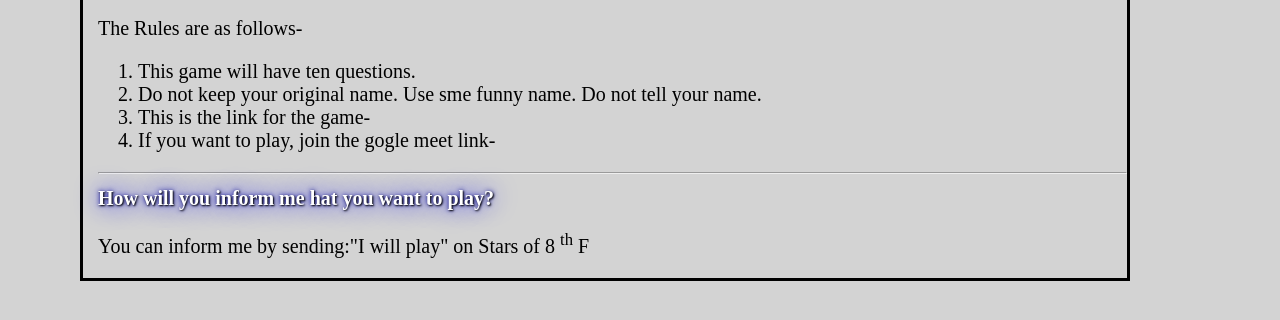
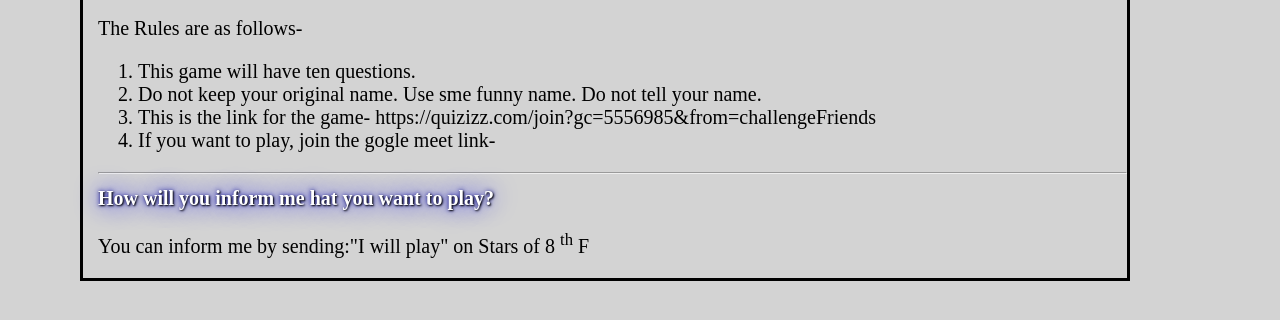
Before and after one commit to Aaryan-coder7/summer-vacation, a plain HTML site: page index.html in a window 1280 px wide. Shown: the part 580-900 px from the top of the page. Drawn offline with Linux system fonts and the light colour scheme.

Commit message:
Pasted a link for game

```diff
--- a/index.html
+++ b/index.html
@@ -31,7 +31,7 @@
    <ol style=font-size:20px>
        <li>This game will have ten questions. </li>
        <li>Do not keep your original name. Use sme funny name. Do not tell your name.</li>
-       <li>This is the link for the game- </li>
+       <li>This is the link for the game- https://quizizz.com/join?gc=5556985&from=challengeFriends </li>
        <li>If you want to play, join the gogle meet link-  </li>
    </ol>
    <hr/>
```
